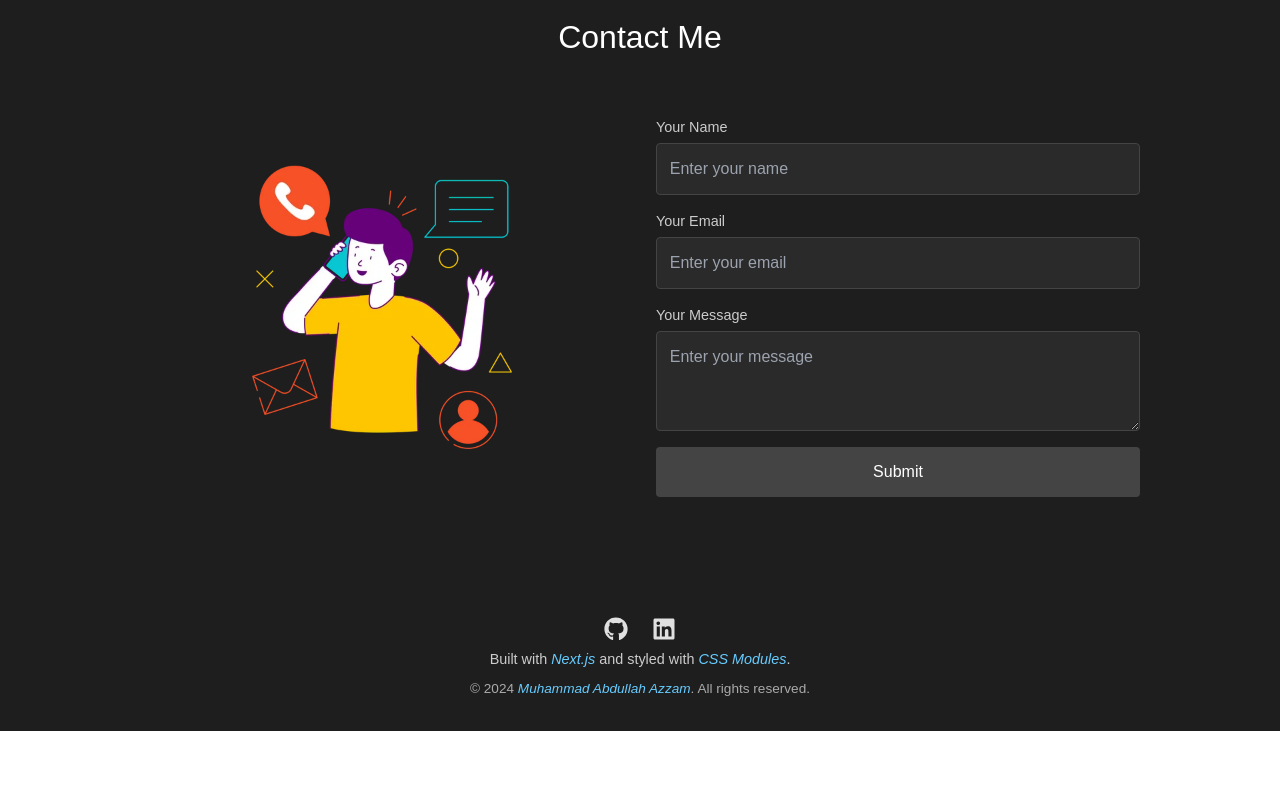
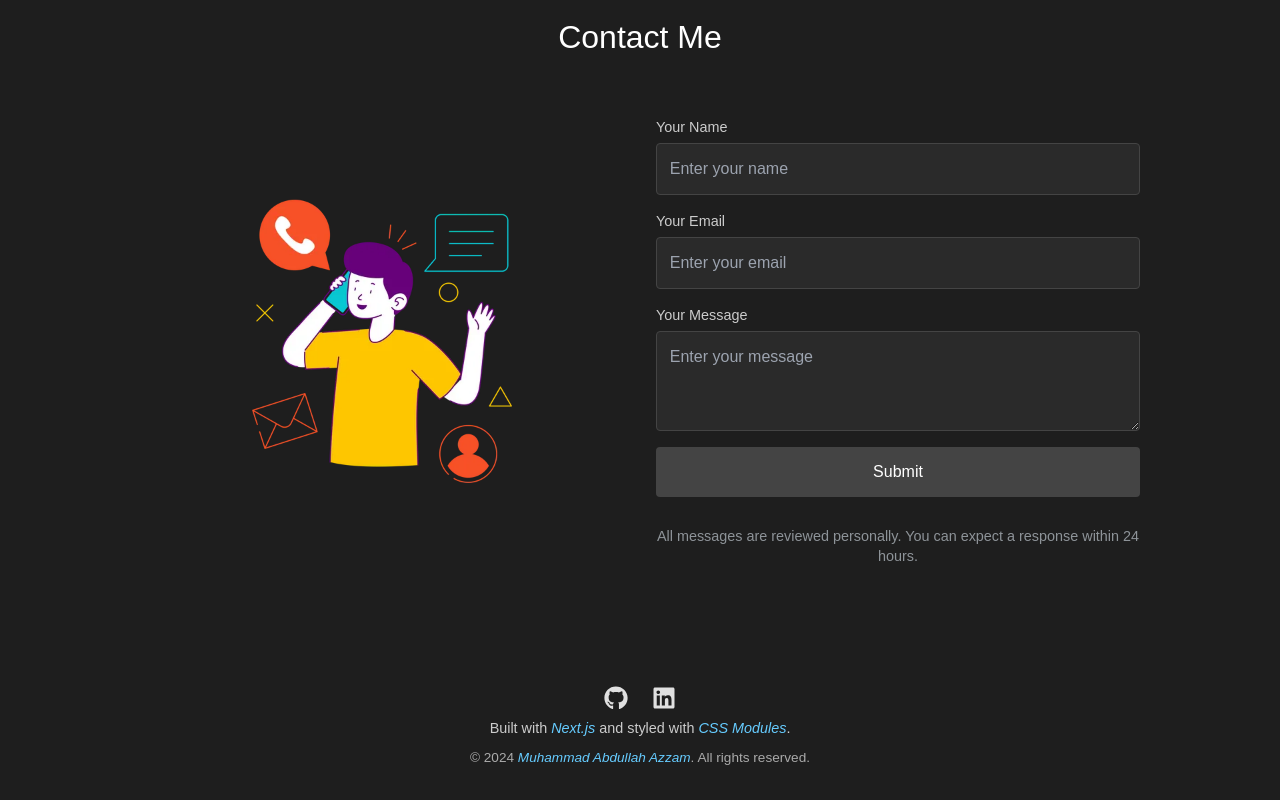
Before and after one commit to dlzams/azzam-web, a Next.js app: page / in a window 1280 px wide. Shown: the part 7641-8441 px from the top of the page. Before the commit the page ends 8372 px from the top, so only its background shows below. Built offline with nearby package versions, Linux system fonts and the light colour scheme.

Commit message:
update contact section

```diff
--- a/src/components/Contact.js
+++ b/src/components/Contact.js
@@ -141,6 +141,7 @@ const Contact = () => {
               required
             ></textarea>
           </div>
+
           <button
             type="submit"
             className={styles.submitButton}
@@ -148,6 +149,9 @@ const Contact = () => {
           >
             {isSubmitting ? "Submitting..." : "Submit"}
           </button>
+          <p className={styles.slaNote}>
+            All messages are reviewed personally. You can expect a response within 24 hours.
+            </p>
         </form>
       </div>
     </section>
--- a/src/styles/Contact.module.css
+++ b/src/styles/Contact.module.css
@@ -133,6 +133,18 @@
   color: #ff6666;
 }
 
+.slaNote {
+  margin-top: 0.8rem;
+  font-size: 0.9rem;
+  color: #9aa0a6;
+  text-align: center;
+  line-height: 1.4;
+}
+
+.slaNote {
+  opacity: 0.9;
+}
+
 @media (max-width: 768px) {
   .contactContainer {
     flex-direction: column;
```
